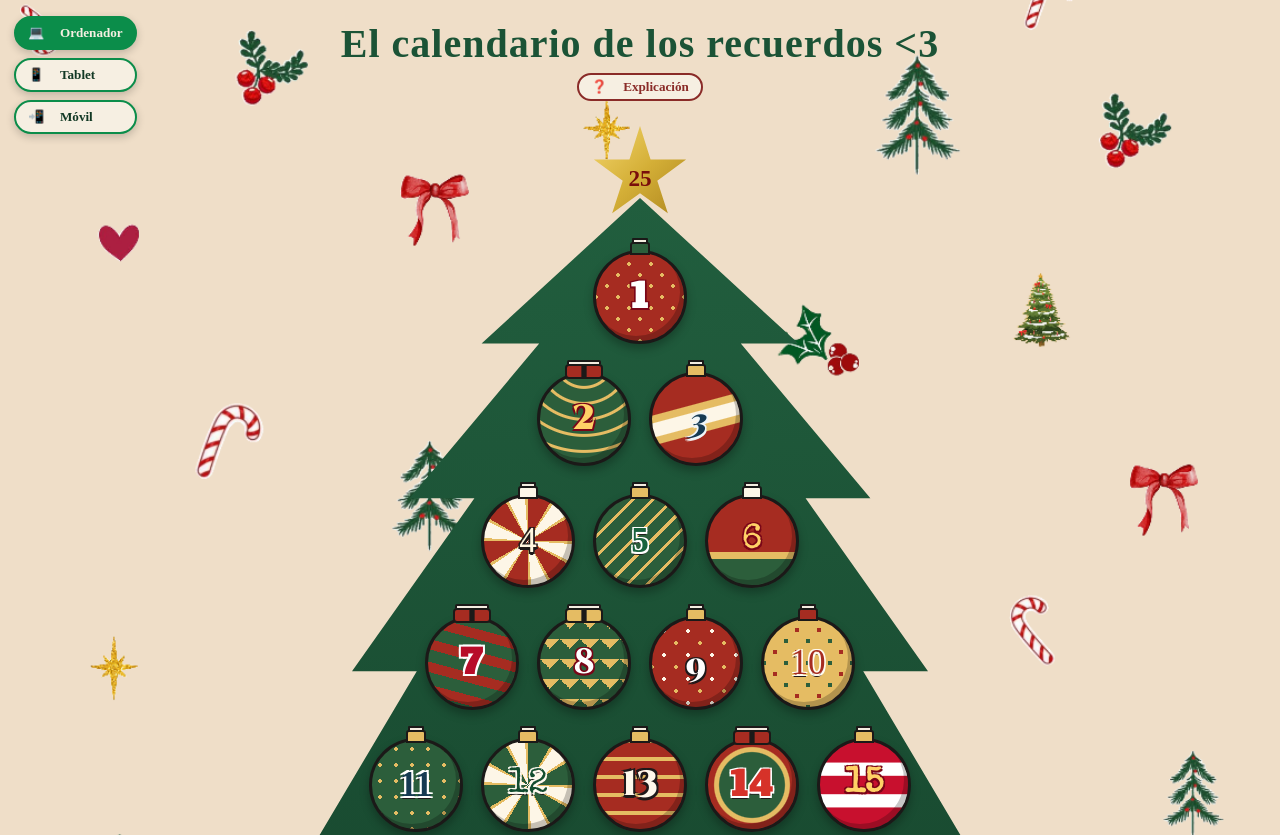
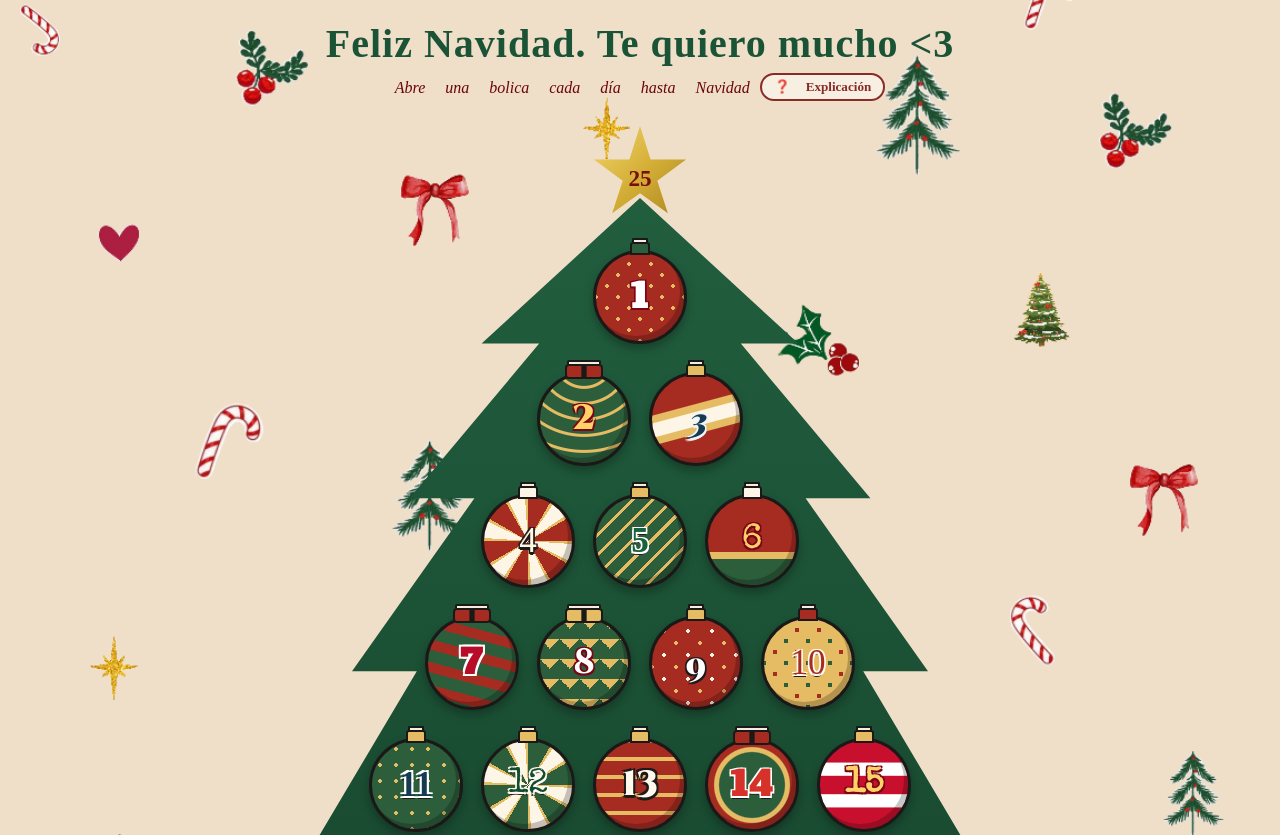
Before and after one commit to ovividi/calendario-de-adviento-2026, a plain HTML site: page index.html in a window 1280 px wide. Shown: the top 835 px of the page. Drawn offline with nearby package versions, Linux system fonts and the light colour scheme; a web font is replaced by a local one.

Commit message:
Update index.html

```diff
--- a/index.html
+++ b/index.html
@@ -62,38 +62,6 @@
       color: #6a0606;
     }
 
-    /* Selector de vista en columna vertical en el lateral izquierdo */
-    .selector-vista {
-      position: fixed;
-      top: 16px;
-      left: 14px;
-      z-index: 900;
-      display: flex;
-      flex-direction: column;
-      align-items: stretch;
-      gap: 8px;
-    }
-
-    .selector-vista button {
-      background-color: var(--crema);
-      color: var(--verde-oscuro);
-      border: 2px solid var(--verde);
-      padding: 7px 12px;
-      border-radius: 20px;
-      font-family: inherit;
-      font-size: 0.82rem;
-      font-weight: bold;
-      text-align: left;
-      cursor: pointer;
-      box-shadow: 0 3px 8px rgba(0, 0, 0, 0.2);
-      transition: all 0.2s ease;
-    }
-
-    .selector-vista button.activo,
-    .selector-vista button:hover {
-      background-color: var(--verde);
-      color: var(--crema);
-    }
 
 
     /* Fila con el subtítulo y el botón Explicación al lado */
@@ -762,9 +730,7 @@
       font-size: 0.8rem;
     }
 
-    /* Modos forzados desde el botón */
-    body.vista-tablet .arbol-wrapper { max-width: 650px; }
-    body.vista-movil .arbol-wrapper { max-width: 370px; }
+
 
     /* Estilos compactos para pantalla móvil (automático o con botón) */
     @media (max-width: 520px) {
@@ -778,25 +744,15 @@
       .modal-caja { padding: 22px 16px; max-height: 82vh; }
     }
 
-    body.vista-movil .estrella-punta { width: 72px; height: 72px; margin-bottom: -18px; }
-    body.vista-movil .estrella-punta span { font-size: 1.15rem; }
-    body.vista-movil .cuerpo-arbol { padding: 28px 8px 24px; gap: 10px; }
-    body.vista-movil .casilla { width: 46px; height: 46px; margin-top: 8px; border-width: 3px !important; }
-    body.vista-movil .casilla .numero { font-size: 1.1rem; }
-    body.vista-movil .casilla::before { top: -8px; width: 12px; height: 8px; }
-    body.vista-movil .tronco-arbol { width: 65px; height: 60px; margin-top: -32px; }
+
   </style>
 </head>
 <body>
 
-  <header>
-    <div class="selector-vista">
-      <button id="btn-pc" class="activo" onclick="cambiarVista('pc')">💻 Ordenador</button>
-      <button id="btn-tablet" onclick="cambiarVista('tablet')">📱 Tablet</button>
-      <button id="btn-movil" onclick="cambiarVista('movil')">📲 Móvil</button>
-    </div>
-    <h1>El calendario de los recuerdos &lt;3</h1>
+ <header>
+    <h1>Feliz Navidad. Te quiero mucho &lt;3</h1>
     <div class="subtitulo-fila">
+      <p>Abre una bolica cada día hasta Navidad</p>
       <button class="btn-explicacion" onclick="abrirExplicacion()">❓ Explicación</button>
     </div>
   </header>
```
